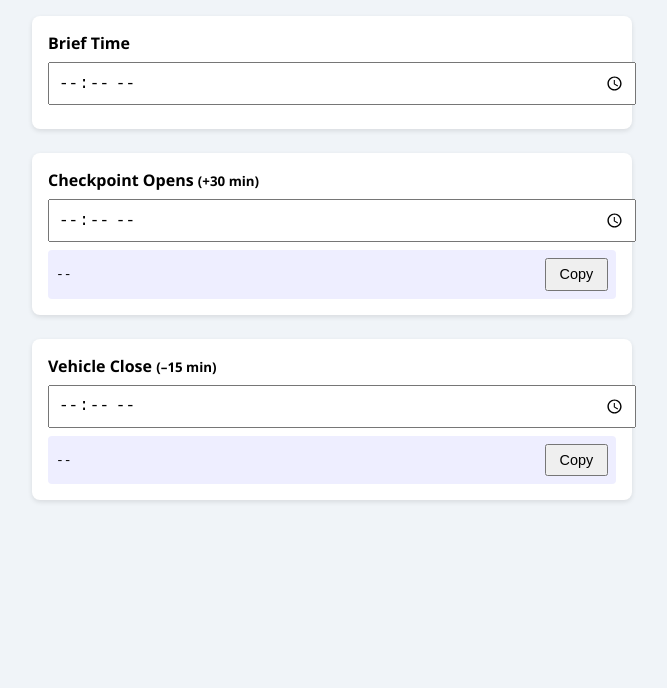
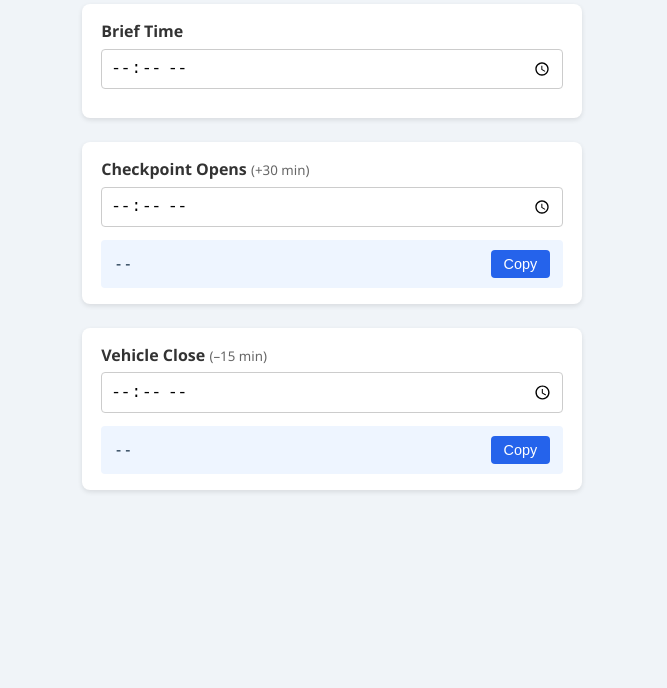
Before and after one commit to MillsJ09/cf-timestamps, a plain HTML site: page index.html in a window 1280 px wide. Shown: the part 112-800 px from the top of the page, without its empty margins (308-975 px from the left). Drawn offline with Linux system fonts and the light colour scheme.

Commit message:
Update style.css

```diff
--- a/style.css
+++ b/style.css
@@ -1,48 +1,82 @@
+/* Layout + base */
 body {
   font-family: 'Segoe UI', sans-serif;
   background: #f0f4f8;
   padding: 2rem;
-  max-width: 600px;
+  max-width: 500px;
   margin: auto;
+  color: #333;
 }
 
 h1 {
   text-align: center;
   margin-bottom: 2rem;
+  font-size: 1.6rem;
 }
 
+/* Card wrapper */
 .card {
   background: #fff;
-  padding: 1rem;
-  margin-bottom: 1.5rem;
   border-radius: 8px;
   box-shadow: 0 2px 5px rgba(0,0,0,0.1);
+  padding: 1rem 1.2rem;
+  margin-bottom: 1.5rem;
 }
 
 label {
-  font-weight: bold;
   display: block;
-  margin-bottom: 0.5rem;
+  font-weight: 600;
+  margin-bottom: 0.4rem;
 }
 
-input[type="time"] {
-  padding: 0.5rem;
-  font-size: 1rem;
-  width: 100%;
-  margin-bottom: 0.5rem;
+small {
+  font-weight: normal;
+  color: #666;
 }
 
+/* Inputs */
+input[type="time"] {
+  width: 100%;
+  padding: 0.5rem;
+  border: 1px solid #ccc;
+  border-radius: 4px;
+  font-size: 1rem;
+  box-sizing: border-box;
+  margin-bottom: 0.8rem;
+}
+
+/* Output + copy row */
 .output-row {
   display: flex;
+  align-items: center;
   justify-content: space-between;
-  align-items: center;
-  background: #eef;
-  padding: 0.5rem;
+  background: #eef5ff;
+  padding: 0.6rem 0.8rem;
   border-radius: 4px;
 }
 
-button {
+code {
+  font-family: Menlo, monospace;
+  font-size: 0.95rem;
+  color: #102a43;
+}
+
+/* Copy button */
+.copy-btn {
+  background: #2563eb;
+  color: #fff;
+  border: none;
+  border-radius: 4px;
   padding: 0.4rem 0.8rem;
   font-size: 0.9rem;
   cursor: pointer;
+  transition: background 0.2s;
 }
+
+.copy-btn:hover {
+  background: #1e4db7;
+}
+
+.copy-btn:active {
+  background: #193f94;
+}
```
